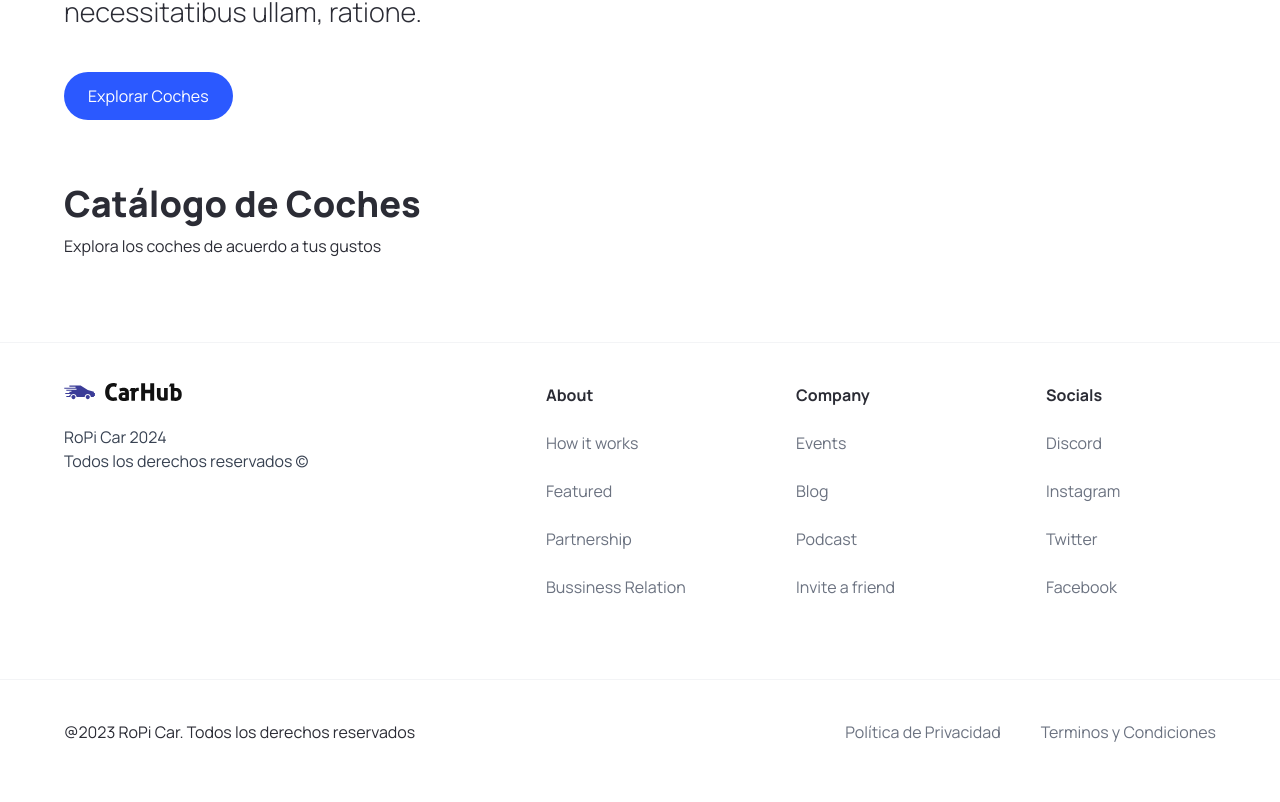
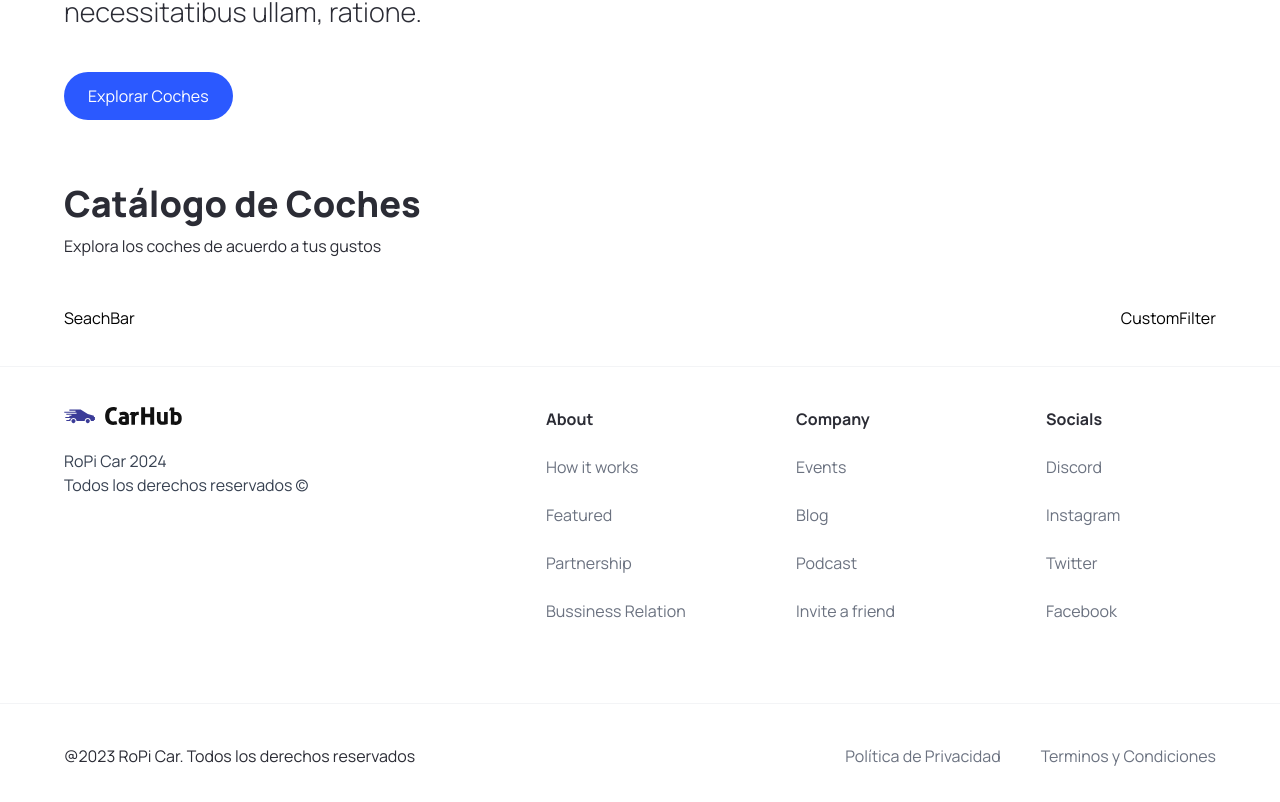
Before and after one commit to jeromanp/api-cars, a Next.js app: page / in a window 1280 px wide. Shown: the part 774-1576 px from the top of the page. Built offline with nearby package versions, Linux system fonts and the light colour scheme.

Commit message:
use seachbar and customFilter

```diff
--- a/app/page.tsx
+++ b/app/page.tsx
@@ -1,4 +1,4 @@
-import { Hero } from "@/components";
+import { Hero, SeachBar, CustomFilter } from "@/components";
 
 export default function Home() {
   return (
@@ -12,8 +12,13 @@ export default function Home() {
         </div>
 
         <div className="home__filters">
-          {/* <SeachBar/> */}
-          <div className="home__filter-container">{/* <CustomFilter/> */}</div>
+          <SeachBar/>
+          <div className="home__filter-container">{/* <CustomFilter title="fuel" /> */}
+          <CustomFilter/>
+          {/* <CustomFilter title="year" /> */}
+
+
+          </div>
         </div>
       </div>
     </main>
```
